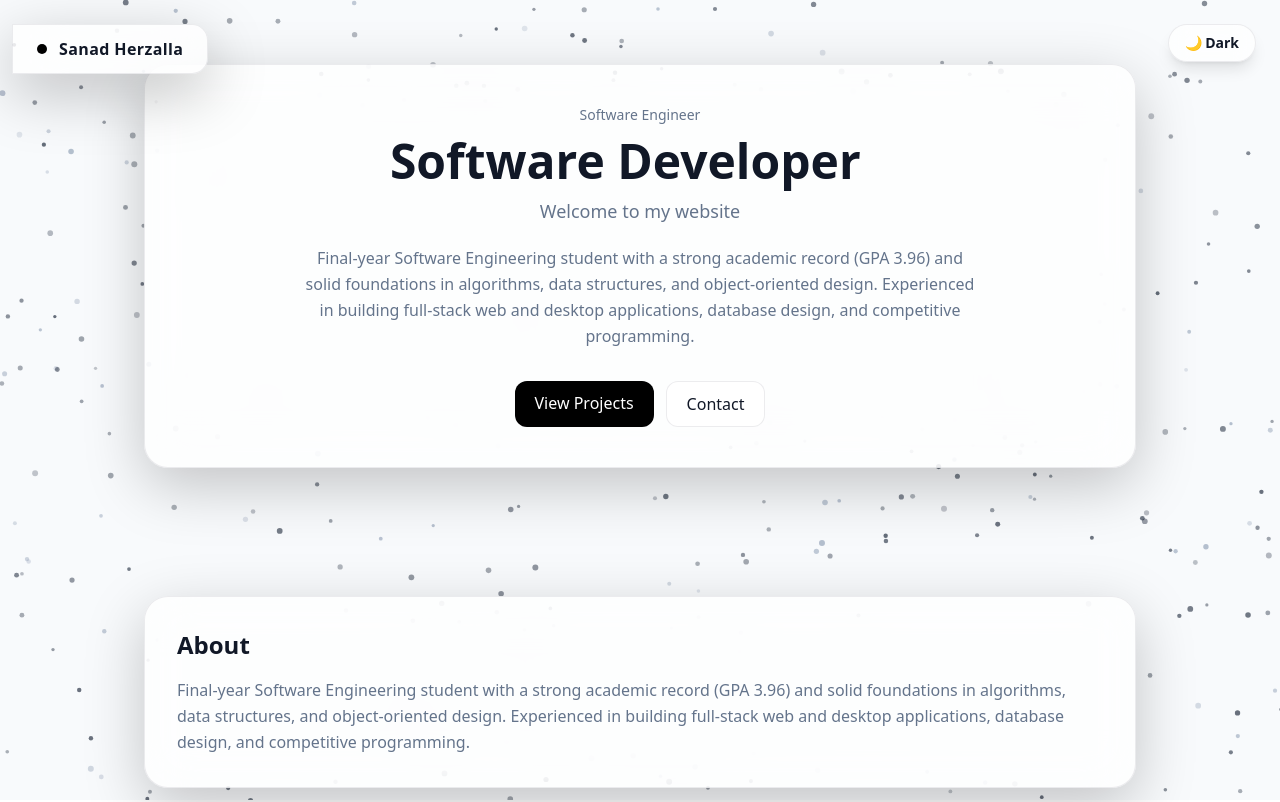
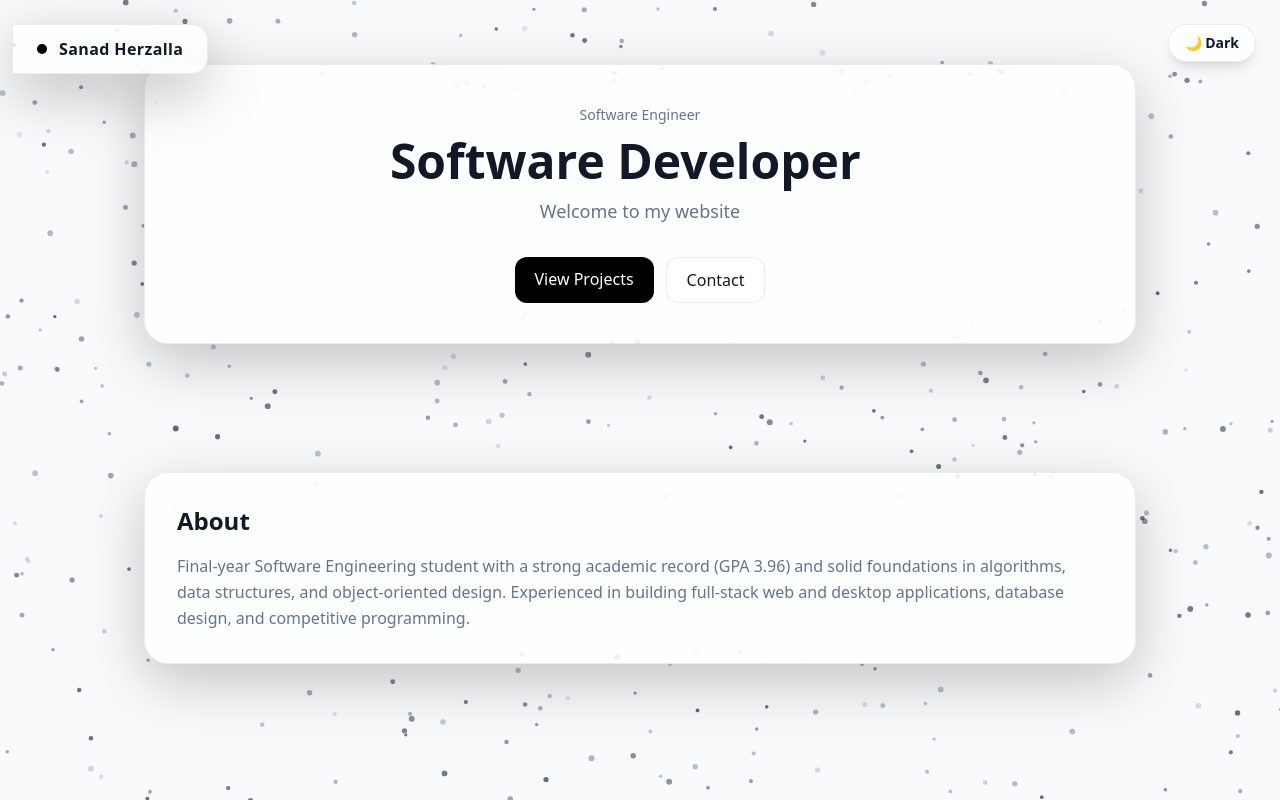
Before and after one commit to SanadHerzalla/My-Portfolio, a React (Vite) app: page / in a window 1280 px wide. Shown: the top 802 px of the page. Built offline with nearby package versions, Linux system fonts and the light colour scheme.

Commit message:
Remove unused description paragraph from App component to streamline layout and improve readability.

```diff
--- a/src/App.jsx
+++ b/src/App.jsx
@@ -109,9 +109,7 @@ export default function App() {
       </p>
 
       {/* ✅ Normal text (not typed) */}
-      <p className="mx-auto mt-5 max-w-2xl leading-relaxed" style={mutedStyle}>
-        {resumeData.description}
-      </p>
+
 
       <div className="mt-8 flex flex-wrap justify-center gap-3">
         <a
```
